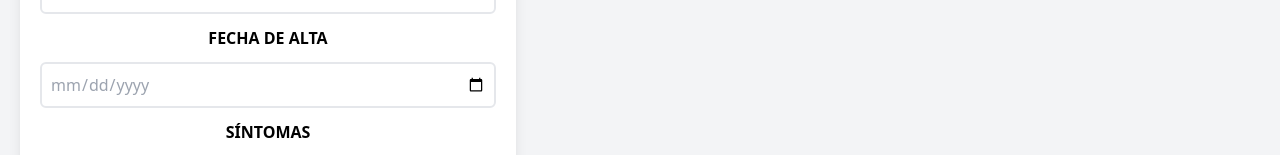
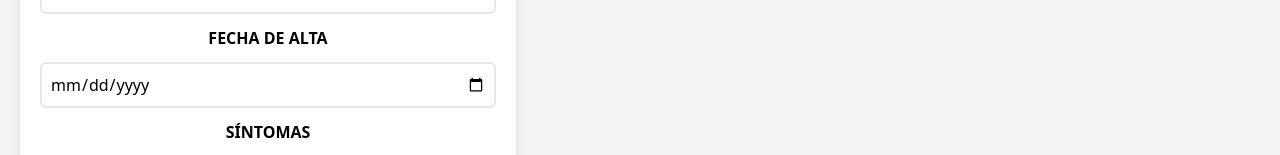
Before and after one commit to Cmoyaa/Citas-React, a React (Vite) app: page / in a window 1280 px wide. Shown: the part 522-677 px from the top of the page. Built offline with nearby package versions, Linux system fonts and the light colour scheme.

Commit message:
Update Formulario.jsx

```diff
--- a/src/components/Formulario.jsx
+++ b/src/components/Formulario.jsx
@@ -100,7 +100,7 @@ function Formulario({ pacientes, setPacientes }) {
                     <input
                         id="fecha"
                         type="date"
-                        className="text-gray-400 border-2 w-full p-2 my-3 rounded-md"
+                        className="border-2 w-full p-2 my-3 rounded-md"
                         value={fecha}
                         onChange={ (e) => setFecha(e.target.value) }
                     />
```
